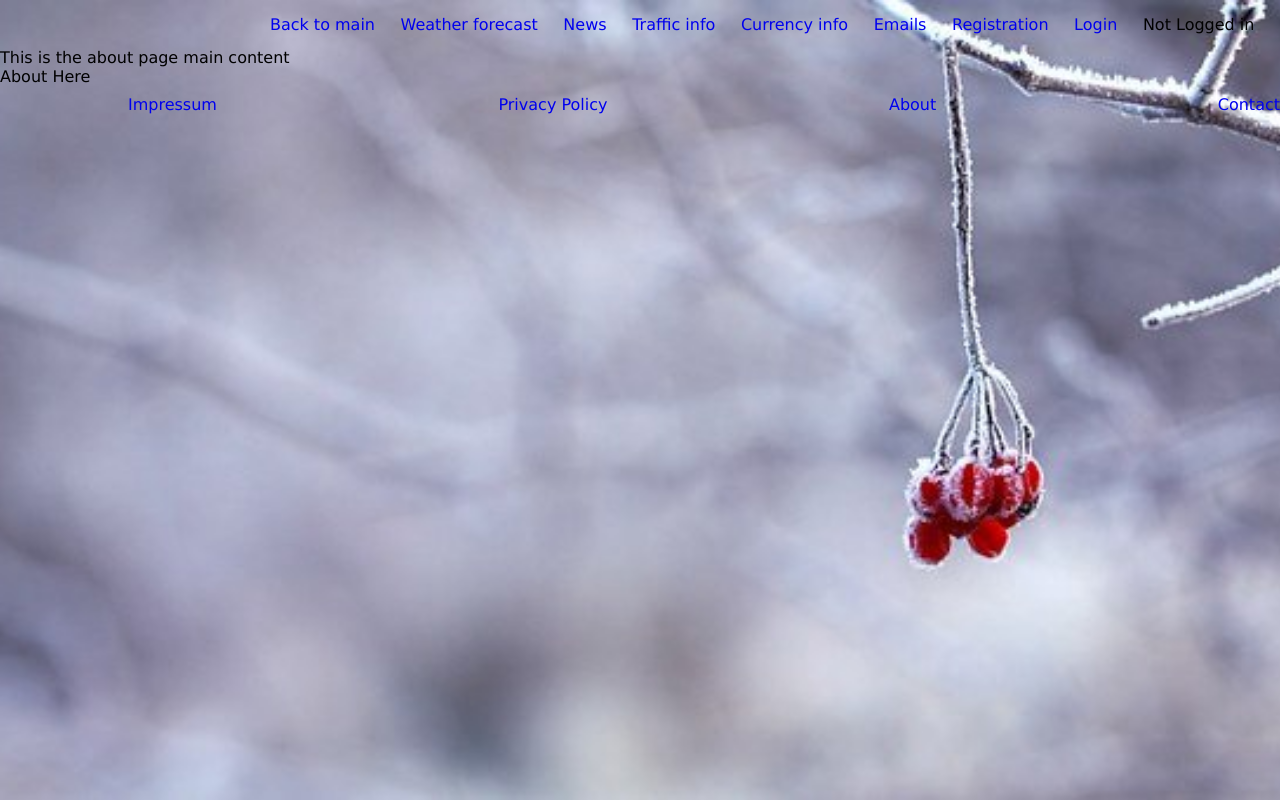
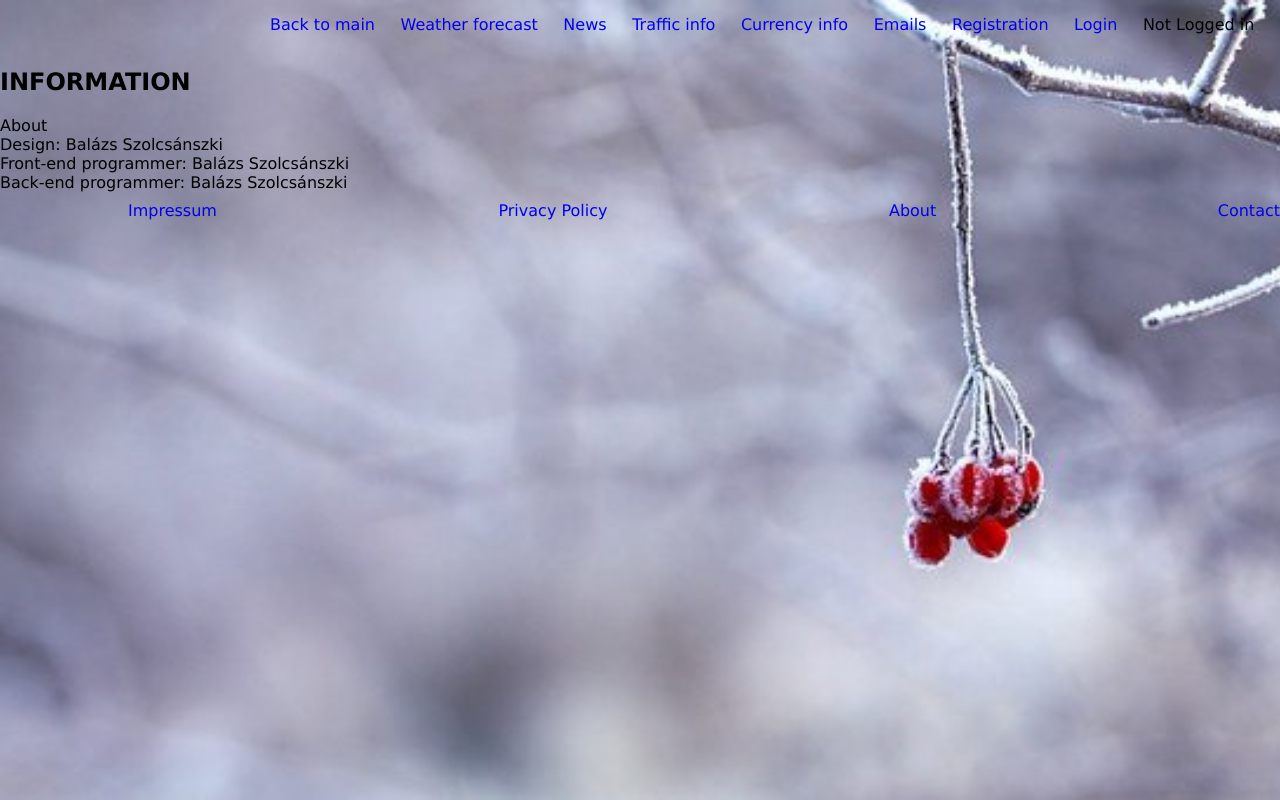
Before and after one commit to SzoBa/home-office-frontend, a React (Create React App) app: page /about/about in a window 1280 px wide. Built offline with nearby package versions, Linux system fonts and the light colour scheme; no server answers.

Commit message:
Add About page routing, contents

```diff
--- a/src/containers/AboutContainer.js
+++ b/src/containers/AboutContainer.js
@@ -1,9 +1,10 @@
 import React from "react";
-import { Route, Switch } from "react-router-dom";
+import { Route, Switch, Link } from "react-router-dom";
 
 export default function AboutContainer() {
   return (
     <div className="full_width_container">
+      <div id="content_div_about">
         <AboutContent />
         <Switch>
           <Route path="/about/impressum" component={Impressum} />
@@ -12,41 +13,64 @@ export default function AboutContainer() {
           <Route path="/about/contact" component={Contact} />
         </Switch>
       </div>
+    </div>
   );
 }
 
 const Impressum = () => {
   return (
+    <div className="about_inner_content">
       <div>
-      <span>Impressum Here</span>
+        <div>Impressum</div>
+        <div>Company: Balázs Szolcsánszki for fun :D</div>
+        <div>Creator: Balázs Szolcsánszki</div>
+        <div>
+          API: <Link to="#">http://homeoffice.com</Link>
+        </div>
+        <div>
+          Web: <Link to="#">localhost:3000</Link> :D
+        </div>
+      </div>
     </div>
   );
 };
 
 const Policy = () => {
   return (
-    <div>
-      <span>Policy Here</span>
+    <div className="about_inner_content">
+      <div>Policy</div>
+      <div>Under development...</div>
     </div>
   );
 };
 
 const About = () => {
   return (
+    <div className="about_inner_content">
       <div>
-      <span>About Here</span>
+        <div>About</div>
+        <div>Design: Balázs Szolcsánszki</div>
+        <div>Front-end programmer: Balázs Szolcsánszki</div>
+        <div>Back-end programmer: Balázs Szolcsánszki</div>
+      </div>
     </div>
   );
 };
 
 const Contact = () => {
   return (
+    <div className="about_inner_content">
       <div>
-      <span>Contact Here</span>
+        <div>Contact</div>
+        <div>Name: Balázs Szolcsánszki</div>
+        <div>E-mail: bszolcsan@gmail.com</div>
+        <div>Tel.: +3670/287-53-38</div>
+        <div>LinkedIn: </div>
+      </div>
     </div>
   );
 };
 
 const AboutContent = () => {
-  return <div>This is the about page main content</div>;
+  return <h2>INFORMATION</h2>;
 };
```
Lines whose indentation alone changed are shown as unchanged.
